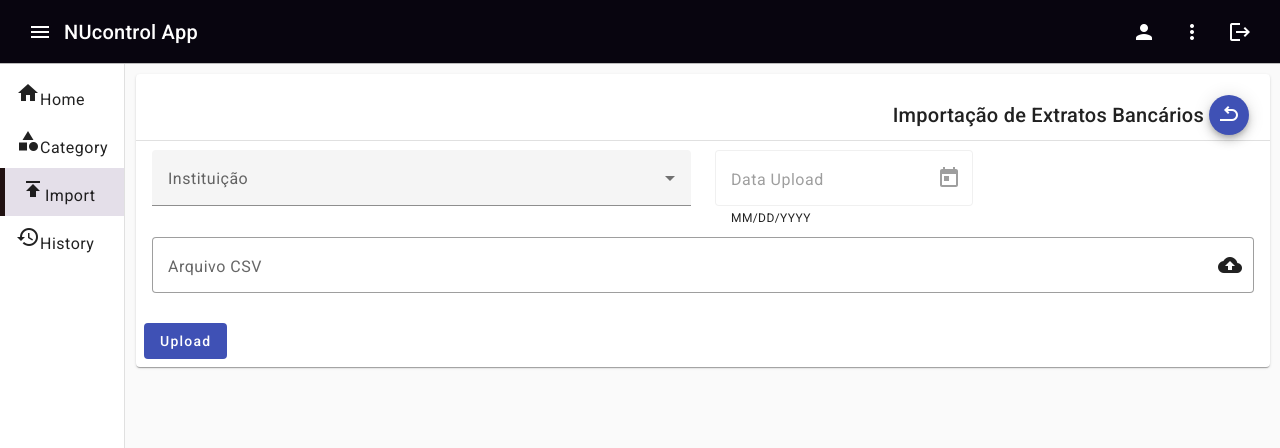
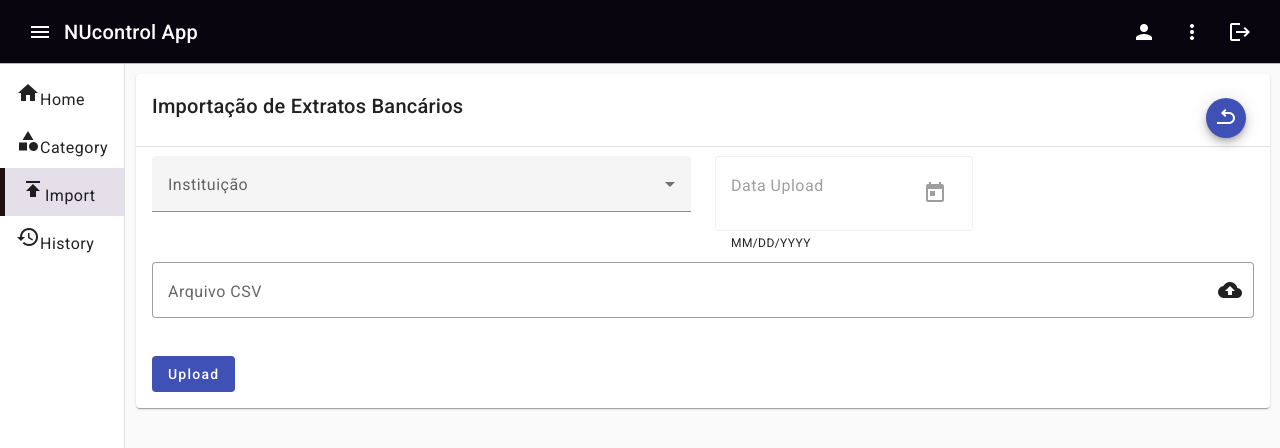
Before and after one commit to Ma7heus/Money-Control-Angular, an Angular app: page /import/1 in a window 1280 px wide. Shown: the top 448 px of the page. Built offline with nearby package versions, Linux system fonts and the light colour scheme.

Commit message:
Ajustando Header form importar Arquivo

```diff
--- a/src/app/views/importacao/form-importacao/form-importacao.component.css
+++ b/src/app/views/importacao/form-importacao/form-importacao.component.css
@@ -1,8 +1,16 @@
 mat-card {
     margin: 10px;
+
+    button {
+      margin: 1ch;
+  }
 
     mat-form-field {
       padding-top: 1ch;
       width: 100%;
     }
+
+    .spacer {
+      flex-grow: 1;
+    }
 }
--- a/src/app/views/importacao/form-importacao/form-importacao.component.html
+++ b/src/app/views/importacao/form-importacao/form-importacao.component.html
@@ -1,19 +1,10 @@
 <mat-card>
-  <mat-card-header class="justify-content-between">
-    <div class="d-flex align-items-center">
-      <mat-card-title>Importação de Extratos Bancários</mat-card-title>
-      <div class="justify-content-between">
-        <button
-          matTooltip="Voltar"
-          mat-mini-fab
-          color="primary"
-          (click)="goList()"
-          style="margin: 5px"
-        >
-            <mat-icon style="transform: rotate(90deg)">u_turn_left</mat-icon>
-        </button>
-      </div>
-    </div>
+  <mat-card-header>
+    <mat-card-title>Importação de Extratos Bancários</mat-card-title>
+    <span class="spacer"></span>
+    <button mat-mini-fab color="primary" matTooltip="Voltar" (click)="goList()">
+      <mat-icon style="transform: rotate(90deg)">u_turn_left</mat-icon>
+    </button>
   </mat-card-header>
 
   <mat-divider></mat-divider>
```
